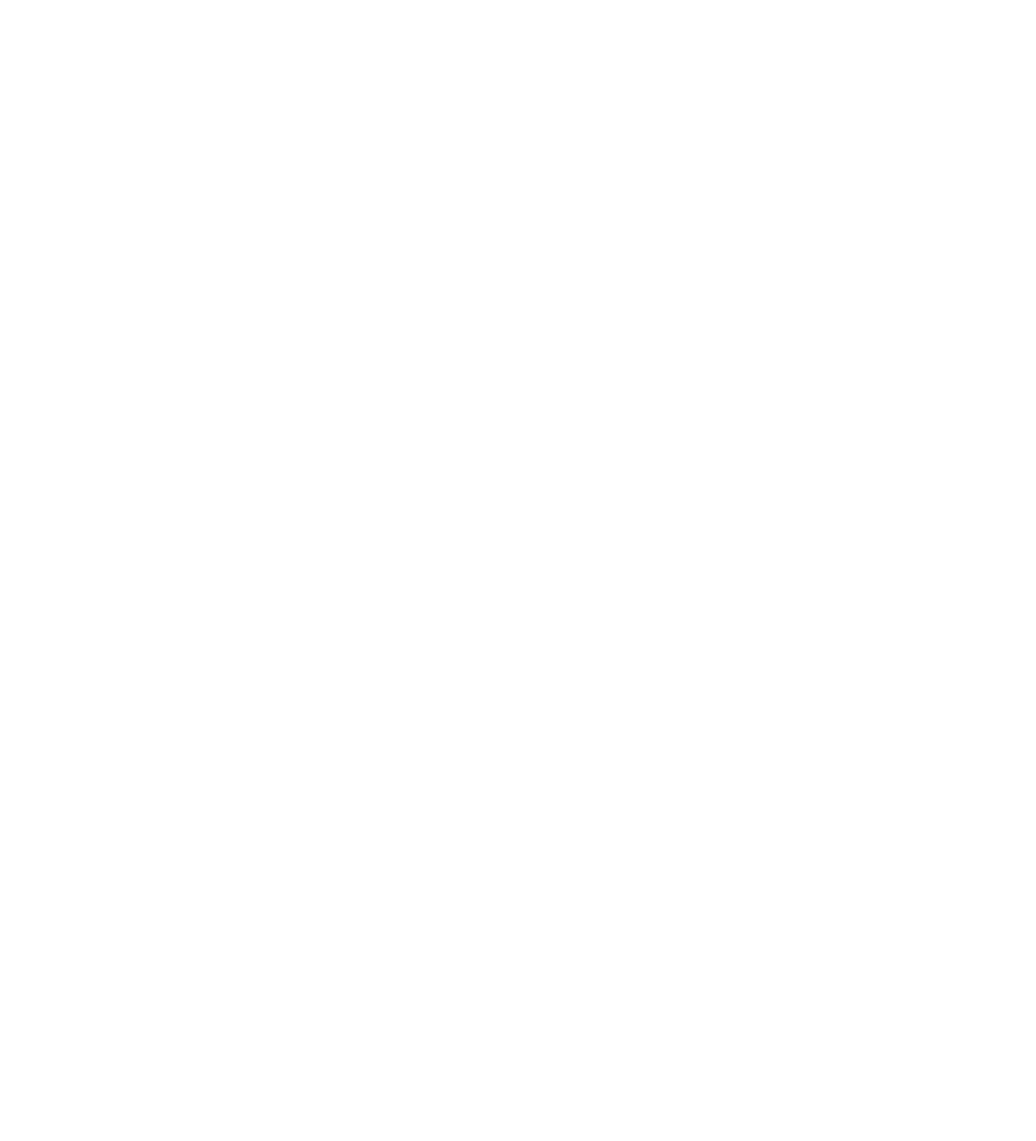
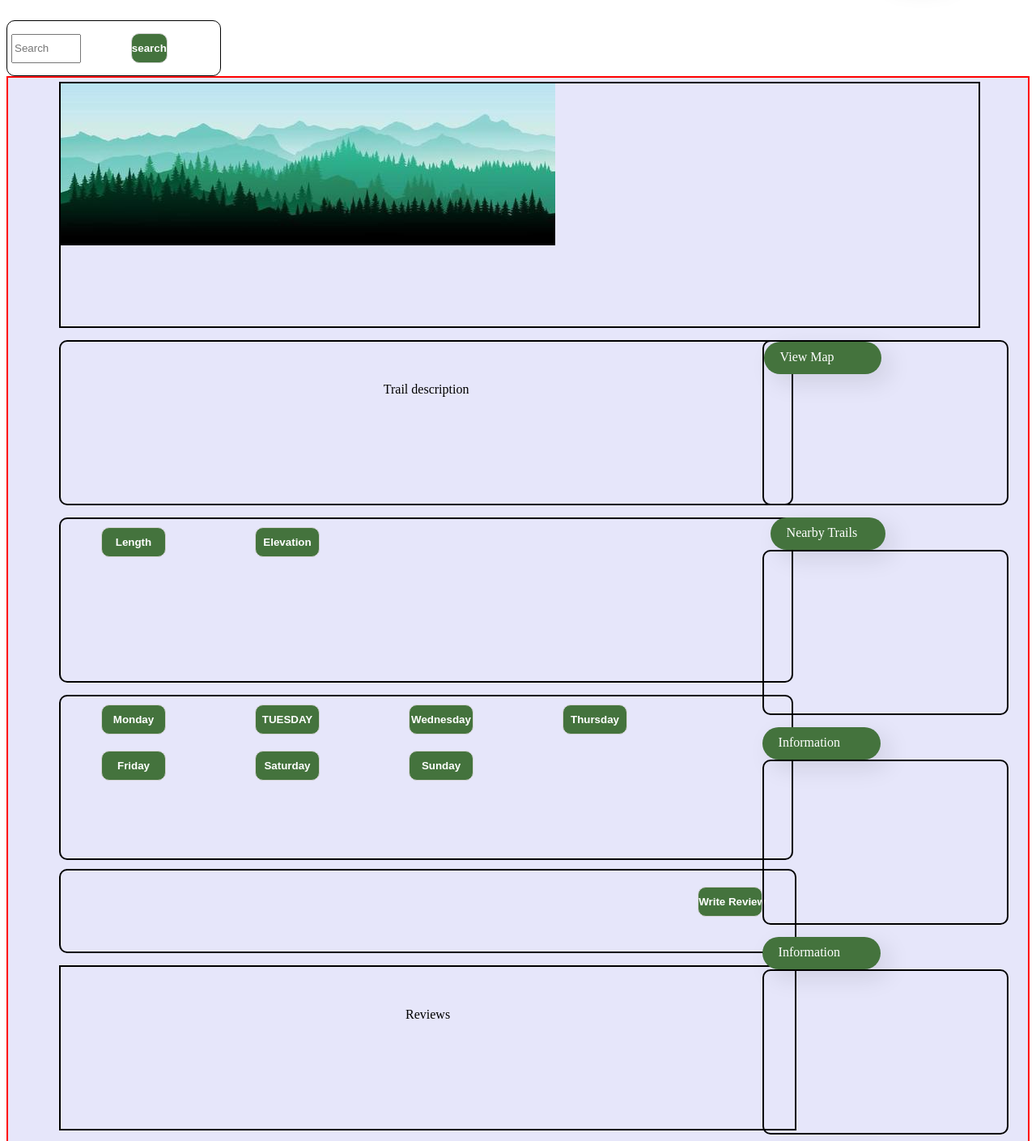
Before and after one commit to Dcastro99/GoTrek, a React (Create React App) app in the folder frontend/: page /trail in a window 1280 px wide. Before the commit this address had no page. Shown: the part 93-1502 px from the top of the page at 81% size. Before the commit the page ends 800 px from the top, so only its background shows below. Built offline with nearby package versions, Linux system fonts and the light colour scheme.

Commit message:
worked on the singleTrail.js

```diff
--- a/frontend/src/App.js
+++ b/frontend/src/App.js
@@ -5,16 +5,20 @@
 import ExplorePage from './pages/ExplorePage.js';
 import AboutUsPage from './pages/AboutUsPage.js';
 import ProfilePage from './pages/ProfilePage.js';
+import TrailDetailPage from './pages/TrailDetailPage.js';
+
 
 function App() {
   return (
     <Router>
       <Routes>
-        <Route exact path='/' element= { < HomePage /> } />
-        <Route exact path='/signup' element= { < SignUpPage /> } />
-        <Route exact path='/explore' element= { < ExplorePage /> } />
-        <Route exact path='/about' element= { < AboutUsPage /> } />
-        <Route exact path='/profile' element= { < ProfilePage /> } />
+        <Route exact path='/' element={< HomePage />} />
+        <Route exact path='/signup' element={< SignUpPage />} />
+        <Route exact path='/explore' element={< ExplorePage />} />
+        <Route exact path='/about' element={< AboutUsPage />} />
+        <Route exact path='/profile' element={< ProfilePage />} />
+        <Route exact path='/trail' element={< TrailDetailPage />} />
+
       </Routes>
     </Router>
   );
--- /dev/null
+++ b/frontend/src/components/TrailDetails/SingleTrailElements.js
@@ -0,0 +1,316 @@
+import styled from 'styled-components';
+
+
+export const SearchBarContainer = styled.div`
+display: flex;
+align-items: center;
+justify-content: space-around;
+width: 20%;
+/* background: lightblue; */
+border: 1px solid black;
+border-radius: 10px;
+margin-top: 30px;
+padding: 5px;
+`;
+
+export const SearchBarForm = styled.form`
+width: 80%;
+display: flex;
+/* border: 2px solid black; */
+`;
+
+export const Button = styled.button`
+width: 80px;
+border-radius: 10px;
+background: #44733D;
+margin-bottom: 10px;
+transition: all 0.2s ease-in-out;
+border: 1px solid lightgray;
+justify-content: space-around;
+align-items: center;
+margin-right: 60px;
+margin-left: 50px;
+
+
+&:hover {
+    transition: all 0.2s ease-in-out;
+    background: #fff;
+    border: 1px solid lightgray;
+    color: black;
+}
+`;
+
+export const Input = styled.input`
+width: 80%;
+height: 30px;
+/* background: pink; */
+`;
+
+// ---------------------------------------------
+
+export const TrailContainer = styled.div`
+  display: flex;
+//   flex-direction: column;
+  justify-content: center;
+  align-items: center;
+  background-color: lavender;
+  border: 2px solid red;
+ `;
+
+
+
+// >>>>>>>>trailWrapper <<<<<<<<<
+
+
+export const TrailWrapper = styled.div`
+display: flex;
+flex-direction: column;
+// border: 2px solid black;
+align-item: center;
+justify-content: center;
+width: 90%;
+ `;
+
+export const TrailImageContainer = styled.div`
+  margin-top: 5px;
+  height: 300px;
+border: 2px solid black;
+  width: 100%;
+  margin-bottom: 15px;
+`;
+
+export const TrailImage = styled.div`
+
+`;
+
+export const TrailBox = styled.div`
+display: flex;
+// border: 2px solid green;
+
+`;
+
+
+export const TrailSubBox = styled.div`
+
+width: 80%;
+// border: 2px solid green;
+
+`;
+;
+
+
+export const TrailDescriptionContainer = styled.div`
+display: flex;
+margin-bottom: 10px
+height: 300px;
+//border: 2px solid red;
+margin-bottom: 15px;
+ `;
+
+export const TrailDescription = styled.div`
+ border: 2px solid black;
+ border-radius: 10px;
+ height: 200px;
+ width: 100%
+
+
+`;
+
+export const Des = styled.div`
+align-items: center;
+justify-content: center;
+display: flex;
+margin-top: 50px;
+
+
+`;
+
+export const ViewMapLink = styled.div`
+border-radius: 50px;
+background: #44733D;
+color: #fff;
+white-space: nowrap;
+padding: 10px 20px;
+outline: none;
+border: none;
+cursor: pointer;
+transition: all 0.2s ease-in-out;
+text-decoration: none;
+box-shadow: 10px 10px 30px rgba(0, 0, 0, 0.1);
+width: 35%;
+height: 20px;
+
+
+&:hover {
+    transition: all 0.2s ease-in-out;
+    background: #fff;
+    border: 1px solid lightgray;
+    /* background-color: #30592E; */
+    color: black;
+    }
+`;
+// >>>>>>>>trailWrapper <<<<<<<<<
+
+export const TrailLengthContainer = styled.div`
+display: flex;
+// width: 80%;
+// border: 2px solid green;
+margin-bottom: 15px
+border-radius: 10px;
+`;
+
+export const TrailLengthDetail = styled.div`
+border: 2px solid black;
+//  margin-right: 10px;
+ border-radius: 10px;
+ height: 200px;
+ width: 100%;
+ margin-bottom: 15px
+`;
+export const LengthLink = styled.div`
+
+`;
+
+export const NearbyTrailsImage = styled.div`
+img {
+    width: 150px;
+    height: 150px;
+    margin: 15px;
+}
+// border: 2px solid red;
+border-radius: 10px;
+margin-left: 10px
+`;
+
+export const TrailWeatherContainer = styled.div`
+display: flex;
+width: 100%;
+height: 200px;
+margin-bottom: 15px
+// border-radius: 10px;
+`;
+
+export const TrailWeatherDetails = styled.div`
+border: 2px solid black;
+//  margin-right: 10px;
+ border-radius: 10px;
+ width: 100%;
+ height: 200px;
+`;
+
+export const DaysList = styled.div`
+
+`;
+export const WeatherMap = styled.div`
+img {
+    width: 150px;
+    height: 150px;
+    margin: 15px;
+}
+border: 2px solid red;
+border-radius: 10px;
+margin-left: 10px
+`;
+export const WriteReviewContainer = styled.div`
+border: 2px solid black;
+ margin-right: 10px;
+ border-radius: 10px;
+ height: 100px;
+ width: 100%;
+ margin-bottom: 15px
+`;
+
+export const WriteReview = styled.div`
+display: flex;
+float: right;
+margin-right: 30px;
+white-space: nowrap;
+padding: 10px 40px 40px 40px;
+// width: 35%;
+width: 100px;
+
+`;
+export const ReviewButton = styled.div`
+// width: 35%;
+ display: flex;
+ float: right;
+ width: 100px;
+ `;
+
+export const ReviewMap = styled.div`
+
+ img {
+   width: 150px;
+   height: 150px;
+   margin: 15px;
+}
+border: 2px solid red;
+border-radius: 10px;
+margin-left: 10px
+`;
+
+
+export const ReviewsContainer1 = styled.div`
+border: 2px solid black;
+margin-right: 10px;
+// border-radius: 10px;
+height: 200px;
+width: 100%;
+margin-bottom: 15px
+ `;
+
+export const Reviews = styled.div`
+align-items: center;
+justify-content: center;
+display: flex;
+margin-top: 50px;
+
+ `;
+
+export const ReviewsContainer2 = styled.div`
+ border: 2px solid black;
+//  border-radius: 10px;
+ height: 200px;
+ width: 100%;
+ margin-bottom: 15px
+  `;
+
+
+
+export const TrailCardContainer = styled.div`
+ display: flex;
+ flex-direction: column;
+ width: 20%;
+ align-items: center;
+ justify-content: space-between;
+
+ `;
+
+export const TrailCards = styled.div`
+  width: 100%;
+//   border: 2px solid black;
+
+ `;
+
+export const TrailMap = styled.div`
+width: 300px;
+height: 200px;
+// margin: 25px;
+border: 2px solid black;
+border-radius: 10px;
+ margin-bottom: 15px
+ `;
+
+export const TrailInfo = styled.div`
+width: 300px;
+height: 200px;
+// margin: 25px;
+border: 2px solid black;
+border-radius: 10px;
+ margin-bottom: 15px
+`;
+
+export const TrailCardsWrapper = styled.div`
+display: flex;
+flex - direction: column;
+`;
--- /dev/null
+++ b/frontend/src/components/TrailDetails/index.js
@@ -0,0 +1,123 @@
+import React from 'react'
+import { TrailContainer, TrailImageContainer, TrailWrapper, TrailImage, TrailDescriptionContainer, TrailDescription, TrailLengthContainer, LengthLink, TrailLengthDetail, TrailWeatherContainer, TrailWeatherDetails, Button, SearchBarContainer, SearchBarForm, Input, WriteReviewContainer, WriteReview, ReviewButton, ReviewsContainer1, ReviewsContainer2, Reviews, TrailBox, TrailCardContainer, TrailCardsWrapper, TrailCards, TrailMap, ViewMapLink, TrailSubBox, NearbyTrailsImage, TrailInfo, DaysList, Des } from './SingleTrailElements';
+import photo from "../../assets/images/banner.jpg";
+
+
+
+function SingleTrail() {
+  return (
+    <>
+      <SearchBarContainer>
+        <SearchBarForm>
+          <Input id='search' type='text' class='input' placeholder='Search' />
+        </SearchBarForm>
+        <Button>search</Button>
+      </SearchBarContainer>
+
+
+
+      <TrailContainer>
+        <TrailWrapper>
+          <TrailImageContainer>
+            <TrailImage>
+              <img src={photo} alt='hiking' />
+            </TrailImage>
+          </TrailImageContainer>
+
+          <TrailBox>
+            <TrailSubBox>
+              <TrailDescriptionContainer>
+                <TrailDescription>
+                  <Des>Trail description</Des>
+                </TrailDescription>
+              </TrailDescriptionContainer>
+
+              <TrailLengthContainer>
+                <TrailLengthDetail>
+                  {/* <LengthLink to='/map'>Length </LengthLink> */}
+                  <Button>Length</Button>
+                  <Button>Elevation</Button>
+
+                </TrailLengthDetail>
+              </TrailLengthContainer>
+
+              <TrailWeatherContainer>
+                <TrailWeatherDetails>
+                  <DaysList>
+                    <Button>Monday</Button>
+                    <Button>TUESDAY</Button>
+                    <Button>Wednesday</Button>
+                    <Button>Thursday</Button>
+                    <Button>Friday</Button>
+                    <Button>Saturday</Button>
+                    <Button>Sunday</Button>
+                  </DaysList>
+                </TrailWeatherDetails>
+              </TrailWeatherContainer>
+              <WriteReviewContainer>
+                <WriteReview>
+                  <ReviewButton>
+                    <Button>Write Review</Button>
+                  </ReviewButton>
+                </WriteReview>
+              </WriteReviewContainer>
+              <ReviewsContainer1>
+                <Reviews>Reviews </Reviews>
+              </ReviewsContainer1>
+              <ReviewsContainer2>
+                <Reviews>
+                  <h4>Reviews</h4>
+                </Reviews>
+              </ReviewsContainer2>
+            </TrailSubBox>
+
+            <TrailCardContainer>
+              <TrailCardsWrapper>
+                <TrailCards>
+                  <TrailMap>
+
+                    <ViewMapLink to='/map'>View Map</ViewMapLink>
+                  </TrailMap>
+                  <NearbyTrailsImage>
+                    <ViewMapLink >Nearby Trails</ViewMapLink>
+                  </NearbyTrailsImage>
+                  <TrailInfo>
+                  </TrailInfo>
+                  <ViewMapLink to='/map'>Information</ViewMapLink>
+                  <TrailInfo>
+                  </TrailInfo>
+                  <ViewMapLink to='/map'>Information</ViewMapLink>
+                  <TrailInfo>
+                  </TrailInfo>
+                  <ViewMapLink to='/map'>Information</ViewMapLink>
+                  <TrailInfo>
+                  </TrailInfo>
+                  <ViewMapLink to='/map'>Information</ViewMapLink>
+                </TrailCards>
+              </TrailCardsWrapper>
+            </TrailCardContainer>
+          </TrailBox>
+
+        </TrailWrapper>
+      </TrailContainer>
+
+
+    </>
+  )
+}
+
+export default SingleTrail;
+
+
+
+
+// <TrailMap>
+/* <img src={map} alt='map' />
+<ViewMapLink to='/map'>View Map</ViewMapLink>
+</TrailMap> */
+
+/* <NearbyTrailsImage>
+<img src={map} alt='map' />
+</NearbyTrailsImage> */
+
+//
--- /dev/null
+++ b/frontend/src/pages/TrailDetailPage.js
@@ -0,0 +1,16 @@
+import React from 'react'
+import Navbar from '../components/Navbar';
+import SingleTrail from '../components/TrailDetails';
+import Footer from '../components/Footer';
+
+function SingleTrailPage() {
+  return (
+    <div>
+      <Navbar />
+      <SingleTrail />
+      <Footer />
+    </div>
+  )
+}
+
+export default SingleTrailPage;
```
Also changed, not shown: frontend/src/assets/images/map.png (added), frontend/src/assets/images/map2.png (added), frontend/src/components/weather/index.js (added), frontend/src/components/weather/weatherElemets.js (added).
